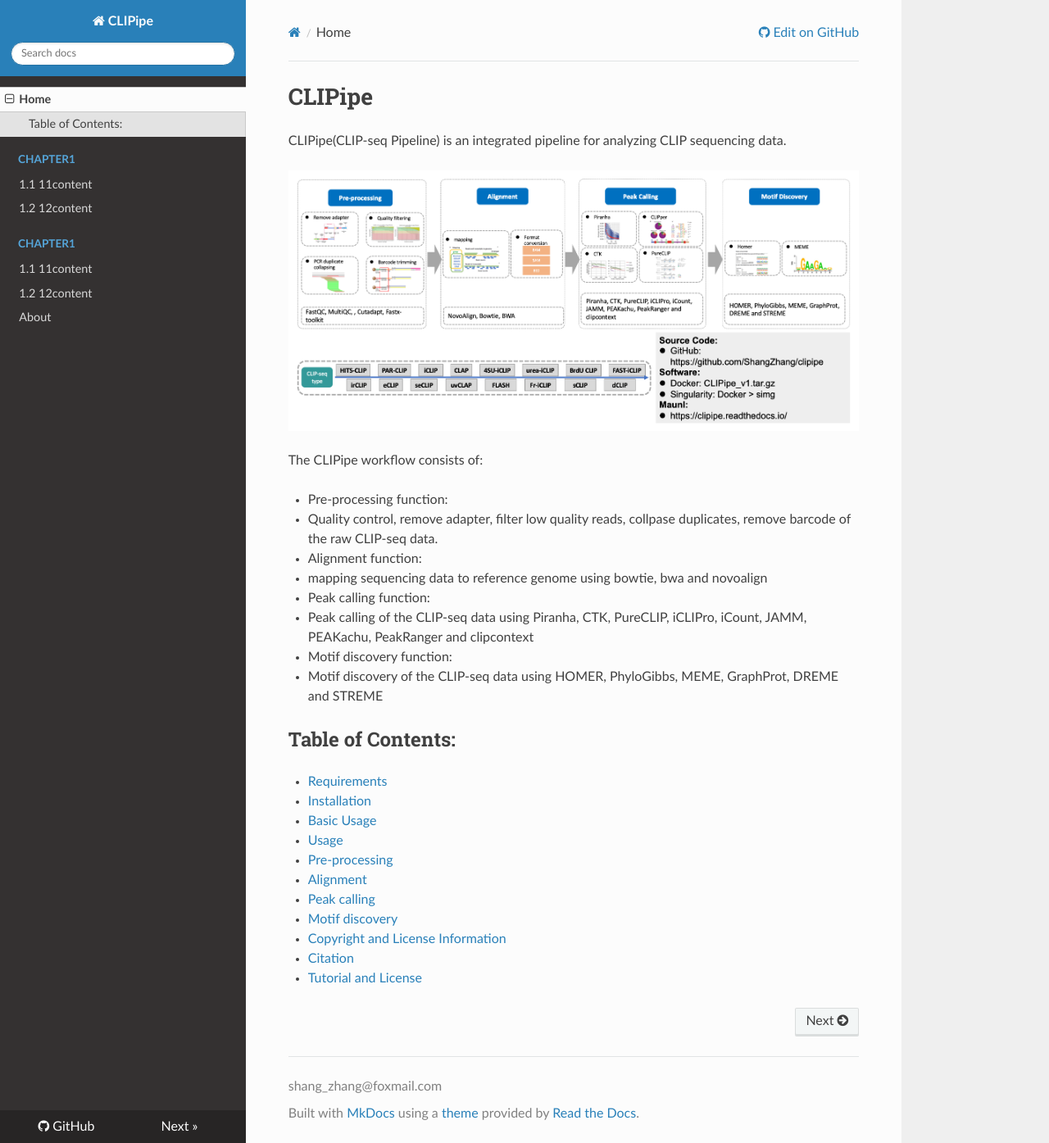
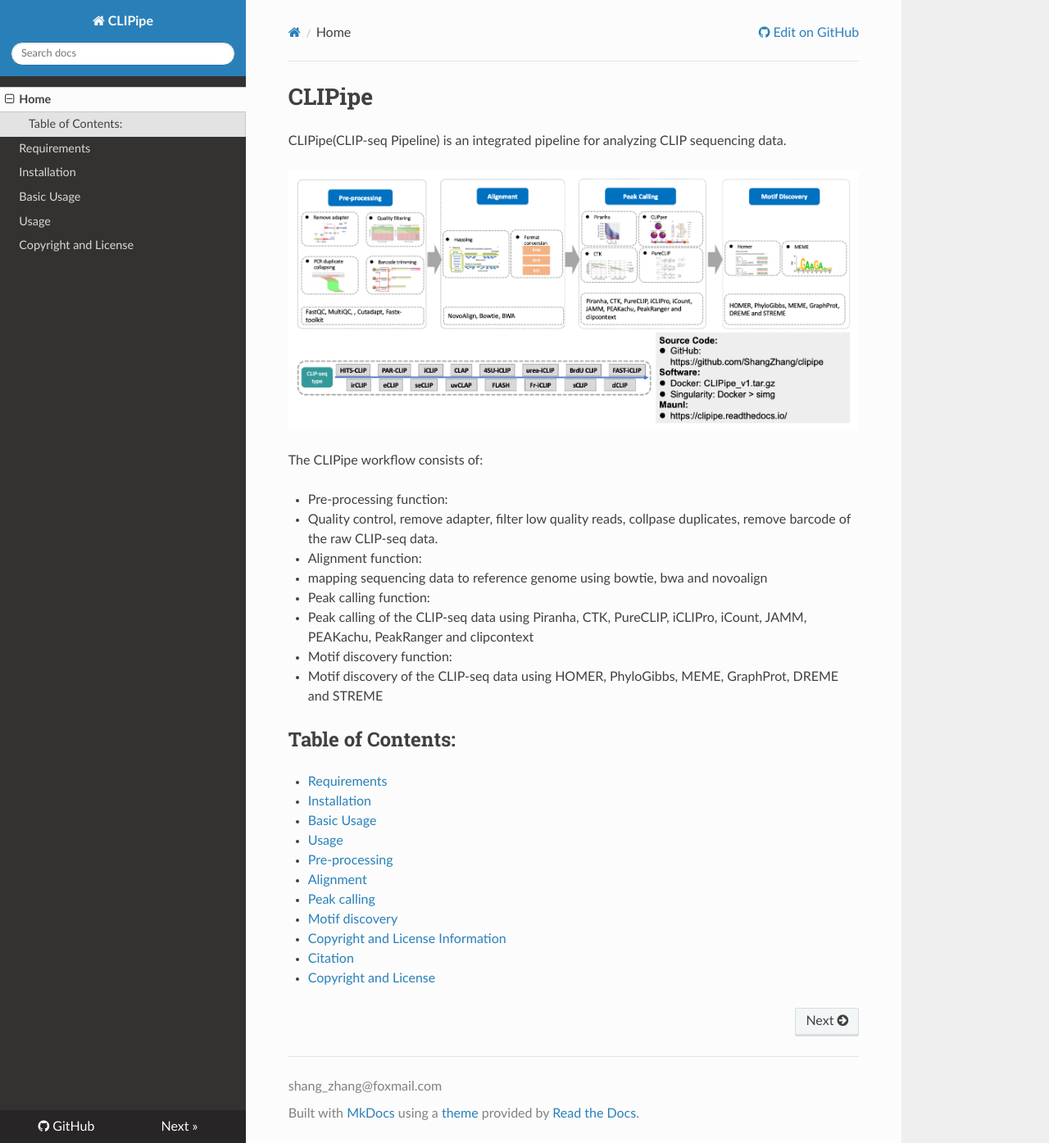
Before and after one commit to zwhbio2017/clipipe_docs, an MkDocs documentation site: the page built from docs/index.md, in a window 1280 px wide and 1395 px high. Shown: the whole window at 82% size. Built offline with MkDocs 1.6.1, drawn with Linux system fonts in a browser that asks for light colours; nearby versions of some CDN libraries.

Commit message:
miner change

```diff
--- a/docs/index.md
+++ b/docs/index.md
@@ -31,4 +31,4 @@ The CLIPipe workflow consists of:
   - [Motif discovery](4_usage.md#motif-discovery)
 - [Copyright and License Information](4_usage.md#copyright-and-license-information)
 - [Citation](#citation)
-- [Tutorial and License](5_copyright_and_license)
+- [Copyright and License](5_copyright_and_license)
--- a/mkdocs.yml
+++ b/mkdocs.yml
@@ -5,10 +5,8 @@ copyright: shang_zhang@foxmail.com
 
 nav:
     - Home: index.md
-    - Chapter1:
-        - 1_chapter/1.1_11content.md
-        - 1_chapter/1.2_12content.md
-    - Chapter1:
-        - 1.1: 1_chapter/1.1_11content.md
-        - 1.2: 1_chapter/1.2_12content.md
-    - About: about.md
+    - Requirements: 1_requirement.md
+    - Installation: 2_installation.md
+    - Basic Usage: 3_basic_usage.md
+    - Usage: 4_usage.md
+    - Copyright and License: 5_copyright_and_license
```
